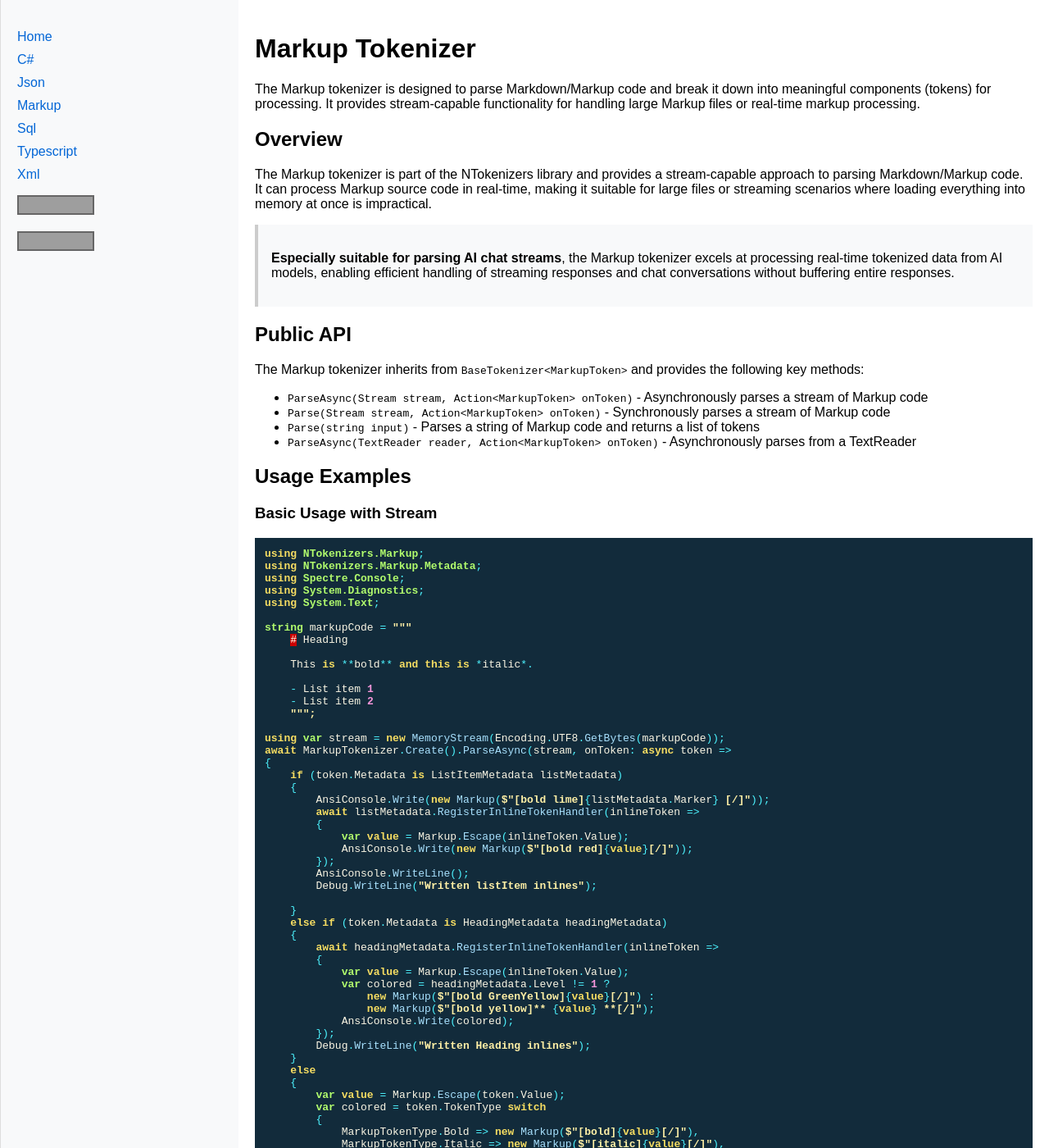
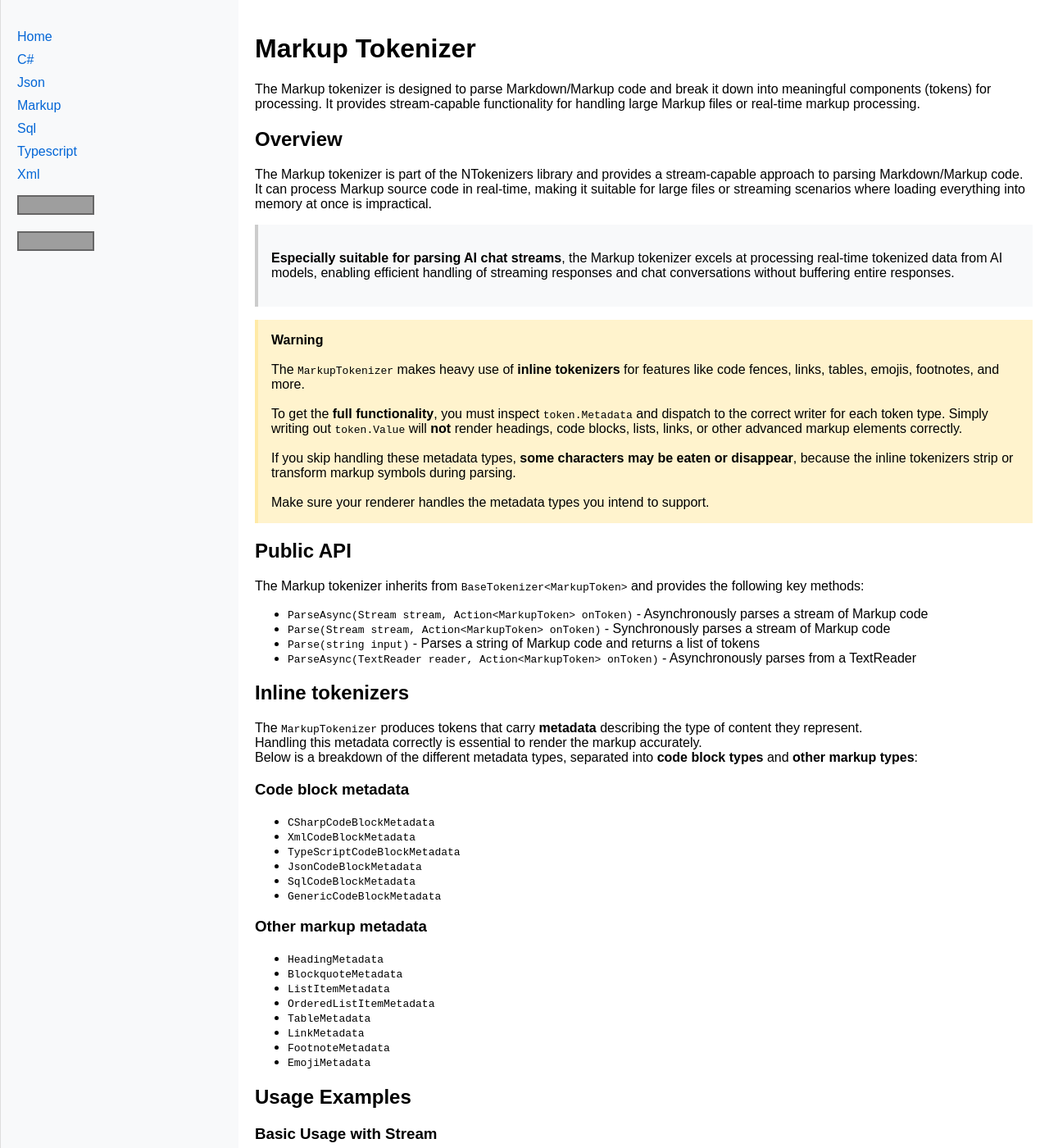
Before and after one commit to crwsolutions/ntokenizers, a Jekyll site: the page built from docs/markup.md, in a window 1280 px wide and 1400 px high. Shown: the whole window at 82% size. Built offline with Jekyll 4.4.1, drawn with Linux system fonts in a browser that asks for light colours; grey boxes are pictures that could not be loaded.

Commit message:
markup.md - Added warning about inline tokenizers and metadata handling, plus updated metadata types documentation

```diff
--- a/docs/markup.md
+++ b/docs/markup.md
@@ -13,6 +13,14 @@ The Markup tokenizer is part of the NTokenizers library and provides a stream-ca
 
 > **Especially suitable for parsing AI chat streams**, the Markup tokenizer excels at processing real-time tokenized data from AI models, enabling efficient handling of streaming responses and chat conversations without buffering entire responses.
 
+<blockquote class="warning">
+ <b>Warning</b><br/><br/>
+ The <code>MarkupTokenizer</code> makes heavy use of <b>inline tokenizers</b> for features like code fences, links, tables, emojis, footnotes, and more.<br/><br/>
+ To get the <b>full functionality</b>, you must inspect <code>token.Metadata</code> and dispatch to the correct writer for each token type. Simply writing out <code>token.Value</code> will <b>not</b> render headings, code blocks, lists, links, or other advanced markup elements correctly.<br/><br/>
+ If you skip handling these metadata types, <b>some characters may be eaten or disappear</b>, because the inline tokenizers strip or transform markup symbols during parsing.<br/><br/>
+ Make sure your renderer handles the metadata types you intend to support.
+</blockquote>
+
 ## Public API
 
 The Markup tokenizer inherits from `BaseTokenizer<MarkupToken>` and provides the following key methods:
@@ -21,6 +29,30 @@ The Markup tokenizer inherits from `BaseTokenizer<MarkupToken>` and provides the
 - `Parse(Stream stream, Action<MarkupToken> onToken)` - Synchronously parses a stream of Markup code
 - `Parse(string input)` - Parses a string of Markup code and returns a list of tokens
 - `ParseAsync(TextReader reader, Action<MarkupToken> onToken)` - Asynchronously parses from a TextReader
+
+## Inline tokenizers
+
+The `MarkupTokenizer` produces tokens that carry **metadata** describing the type of content they represent.
+Handling this metadata correctly is essential to render the markup accurately.
+Below is a breakdown of the different metadata types, separated into **code block types** and **other markup types**:
+
+### Code block metadata
+- `CSharpCodeBlockMetadata`
+- `XmlCodeBlockMetadata`
+- `TypeScriptCodeBlockMetadata`
+- `JsonCodeBlockMetadata`
+- `SqlCodeBlockMetadata`
+- `GenericCodeBlockMetadata`
+
+### Other markup metadata
+- `HeadingMetadata`
+- `BlockquoteMetadata`
+- `ListItemMetadata`
+- `OrderedListItemMetadata`
+- `TableMetadata`
+- `LinkMetadata`
+- `FootnoteMetadata`
+- `EmojiMetadata`
 
 ## Usage Examples
 
```
